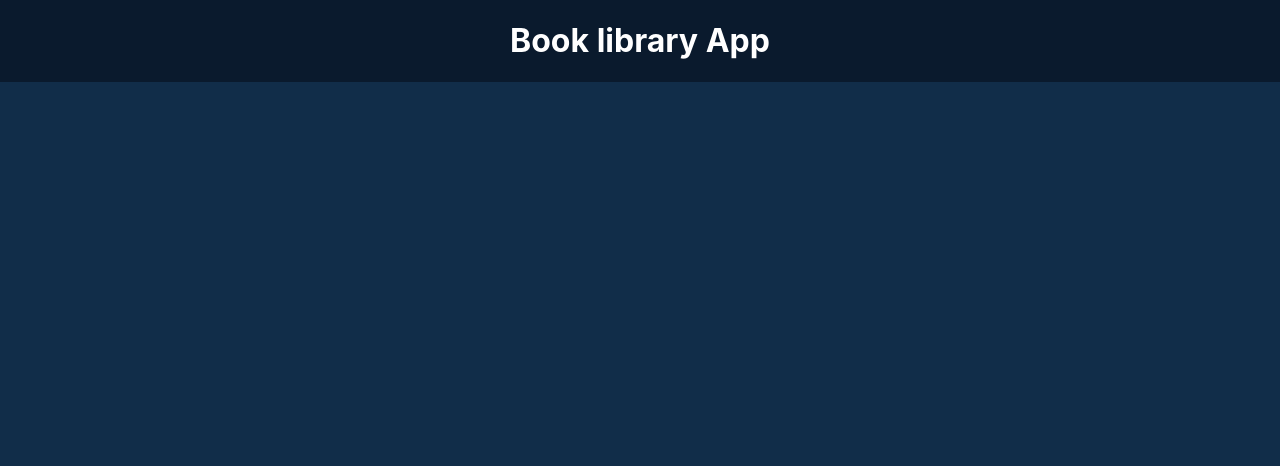
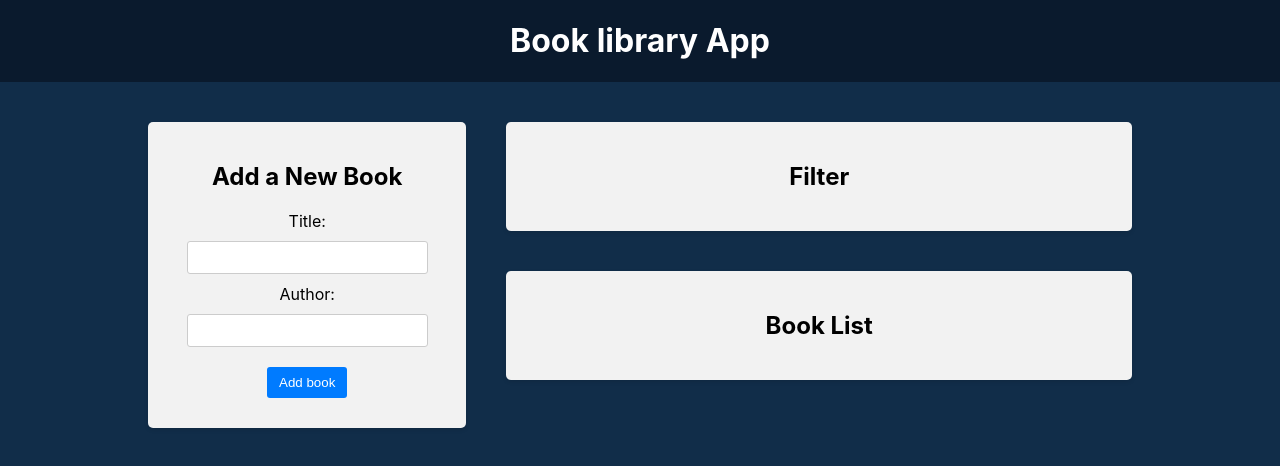
Before and after one commit to webdev1264/book-library, a React (Create React App) app in the folder frontend/: page / in a window 1280 px wide. Shown: the top 466 px of the page. Built offline with nearby package versions, Linux system fonts and the light colour scheme.

Commit message:
Added BookForm, BookList and Filter components

```diff
--- a/frontend/src/App.js
+++ b/frontend/src/App.js
@@ -1,3 +1,6 @@
+import BookForm from "./components/BookForm/BookForm";
+import BookList from "./components/BookList/BookList";
+import Filter from "./components/Filter/FIlter";
 import "./App.css";
 
 function App() {
@@ -6,6 +9,15 @@
       <header className="app-header">
         <h1>Book library App</h1>
       </header>
+      <main className="app-main">
+        <div className="app-left-column">
+          <BookForm />
+        </div>
+        <div className="app-right-column">
+          <Filter />
+          <BookList />
+        </div>
+      </main>
     </div>
   );
 }
--- /dev/null
+++ b/frontend/src/components/BookForm/BookForm.css
@@ -0,0 +1,48 @@
+.book-form {
+  width: 100%;
+}
+
+.book-form label {
+  display: block;
+  width: 100%;
+  text-align: center;
+  margin-bottom: 10px;
+}
+
+.book-form input {
+  width: 80%;
+  padding: 8px;
+  margin-bottom: 10px;
+  border: 1px solid #ccc;
+  border-radius: 3px;
+}
+
+.book-form button {
+  background-color: #007bff;
+  color: #fff;
+  padding: 8px 12px;
+  border: none;
+  border-radius: 3px;
+  cursor: pointer;
+  margin: 10px;
+  transition: background-color 0.3s ease;
+}
+
+.book-form button:hover {
+  background-color: #0056b3;
+}
+
+.book-form .spinner {
+  animation: spinner 1s infinite linear;
+  margin-left: 10px;
+}
+
+@keyframes spinner {
+  from {
+    transform: rotate(0deg);
+  }
+
+  to {
+    transform: rotate(360deg);
+  }
+}
--- /dev/null
+++ b/frontend/src/components/BookForm/BookForm.jsx
@@ -0,0 +1,45 @@
+import React, { useState } from "react";
+import "./BookForm.css";
+
+const BookForm = () => {
+  const [title, setTitle] = useState("");
+  const [author, setAuthor] = useState("");
+
+  const handleSubmit = (e) => {
+    e.preventDefault();
+    if (title && author) {
+      //dispatch action
+      setTitle("");
+      setAuthor("");
+    }
+  };
+
+  return (
+    <div className="app-block book-form">
+      <h2>Add a New Book</h2>
+      <form onSubmit={handleSubmit}>
+        <div>
+          <label htmlFor="title">Title: </label>
+          <input
+            type="text"
+            id="title"
+            value={title}
+            onChange={(e) => setTitle(e.target.value)}
+          />
+        </div>
+        <div>
+          <label htmlFor="author">Author: </label>
+          <input
+            type="text"
+            id="author"
+            value={author}
+            onChange={(e) => setAuthor(e.target.value)}
+          />
+        </div>
+        <button type="submit">Add book</button>
+      </form>
+    </div>
+  );
+};
+
+export default BookForm;
--- /dev/null
+++ b/frontend/src/components/BookList/BookList.css
@@ -0,0 +1,61 @@
+.book-list ul {
+  padding: 0;
+  margin: 20px -20px;
+  list-style: none;
+}
+
+.book-list li {
+  display: flex;
+  justify-content: space-between;
+  align-items: center;
+  width: auto;
+  padding: 10px 20px;
+  border-bottom: 1px solid #ccc;
+  background-color: #fff;
+  list-style-type: none;
+}
+
+.book-list li:nth-child(even) {
+  background-color: #f2f2f2;
+}
+
+.book-list li:hover {
+  background-color: #dbe4f8;
+}
+
+.book-list button {
+  background-color: #fff;
+  color: red;
+  border: 1px solid red;
+  padding: 8px 12px;
+  border-radius: 3px;
+  cursor: pointer;
+  transition: background-color 0.3s ease;
+}
+
+.book-list button:hover {
+  background-color: #fdd;
+}
+
+.book-list .highlight {
+  background-color: #ff0;
+}
+
+.book-list .book-info {
+  flex: 1;
+  text-align: left;
+}
+
+.book-list .book-actions {
+  display: flex;
+  align-items: center;
+}
+
+.book-list .star-icon {
+  width: 24px;
+  height: 24px;
+  margin: 0 20px;
+  cursor: pointer;
+  transition: color 0.3s ease;
+  color: #fca510;
+}
--- /dev/null
+++ b/frontend/src/components/BookList/BookList.jsx
@@ -0,0 +1,12 @@
+import React from "react";
+import "./BookList.css";
+
+const BookList = () => {
+  return (
+    <div className="app-block book-list">
+      <h2>Book List</h2>
+    </div>
+  );
+};
+
+export default BookList;
--- /dev/null
+++ b/frontend/src/components/Filter/FIlter.jsx
@@ -0,0 +1,12 @@
+import React from "react";
+import "./Filter.css";
+
+const FIlter = () => {
+  return (
+    <div className="app-block filter">
+      <h2>Filter</h2>
+    </div>
+  );
+};
+
+export default FIlter;
--- /dev/null
+++ b/frontend/src/components/Filter/Filter.css
@@ -0,0 +1,50 @@
+.filter-row {
+  display: flex;
+  justify-content: space-between;
+  align-items: center;
+}
+
+.filter-group {
+  flex: 1;
+  text-align: center;
+}
+
+.filter input[type="text"] {
+  width: 80%;
+  padding: 8px;
+  border: 1px solid #ccc;
+  border-radius: 3px;
+}
+
+.filter button {
+  background-color: #007bff;
+  color: #fff;
+  padding: 8px 12px;
+  border: none;
+  border-radius: 3px;
+  cursor: pointer;
+  margin: 10px;
+  transition: background-color 0.3s ease;
+}
+
+.filter button:hover {
+  background-color: #0056b3;
+}
+
+@media screen and (max-width: 1024px) {
+  .filter-row {
+    flex-direction: column;
+    align-items: stretch;
+  }
+
+  .filter-group {
+    width: 100%;
+    margin: auto;
+    margin-bottom: 10px;
+  }
+
+  .filter button {
+    margin: 10px auto 0;
+    max-width: 50%;
+  }
+}
```
